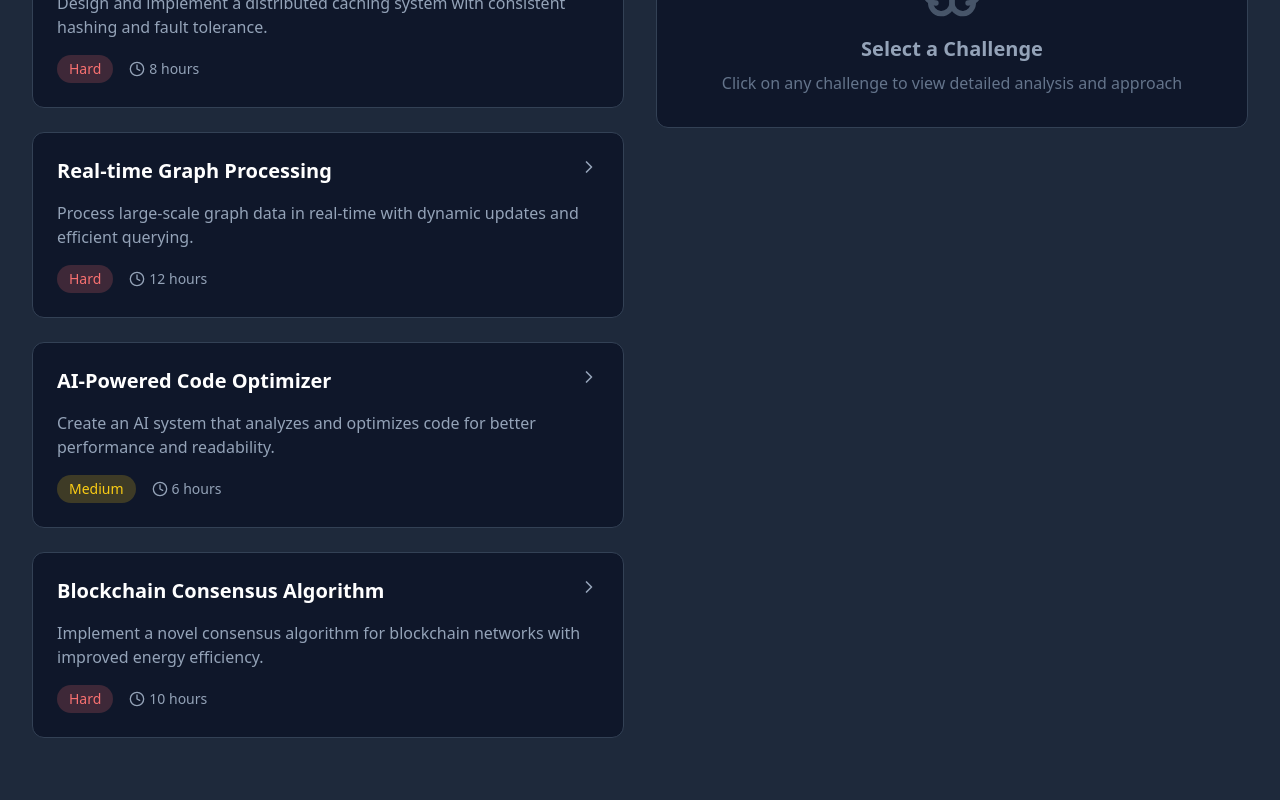
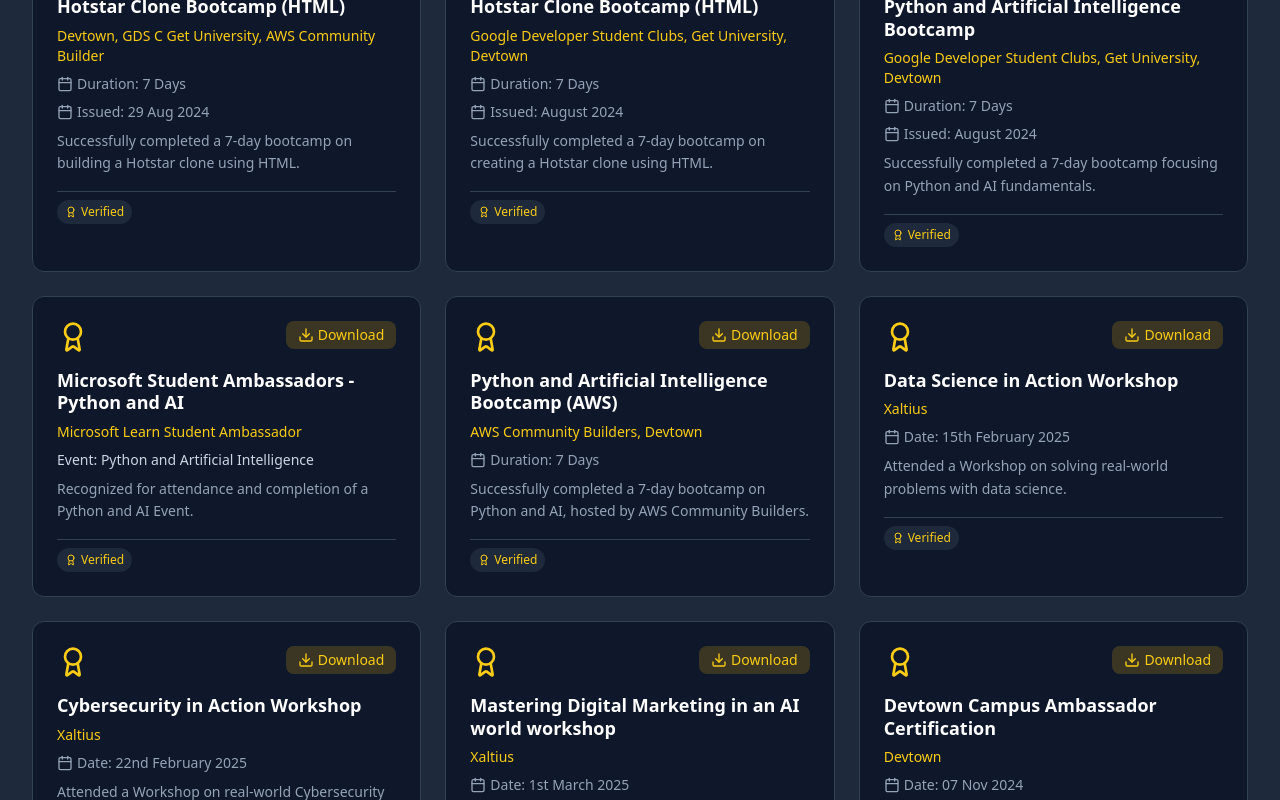
Before and after one commit to Jb-rown/brown-ouma-showcase, a React (Vite) app: page / in a window 1280 px wide. Shown: the part 3860-4660 px from the top of the page. Built offline with nearby package versions, Linux system fonts and the light colour scheme.

Commit message:
Add Certificate section
Added a Certificate section after the Projects section, including all provided certificates with download functionality.

```diff
--- /dev/null
+++ b/src/components/CertificatesSection.tsx
@@ -0,0 +1,177 @@
+
+import React from 'react';
+import { Download, Award, Calendar, ExternalLink } from 'lucide-react';
+
+const CertificatesSection = () => {
+  const certificates = [
+    {
+      id: 1,
+      title: 'Hotstar Clone Bootcamp (HTML)',
+      issuer: 'Devtown, GDS C Get University, AWS Community Builder',
+      duration: '7 Days',
+      issued: '29 Aug 2024',
+      description: 'Successfully completed a 7-day bootcamp on building a Hotstar clone using HTML.',
+      downloadUrl: '#'
+    },
+    {
+      id: 2,
+      title: 'Hotstar Clone Bootcamp (HTML)',
+      issuer: 'Google Developer Student Clubs, Get University, Devtown',
+      duration: '7 Days',
+      issued: 'August 2024',
+      description: 'Successfully completed a 7-day bootcamp on creating a Hotstar clone using HTML.',
+      downloadUrl: '#'
+    },
+    {
+      id: 3,
+      title: 'Python and Artificial Intelligence Bootcamp',
+      issuer: 'Google Developer Student Clubs, Get University, Devtown',
+      duration: '7 Days',
+      issued: 'August 2024',
+      description: 'Successfully completed a 7-day bootcamp focusing on Python and AI fundamentals.',
+      downloadUrl: '#'
+    },
+    {
+      id: 4,
+      title: 'Microsoft Student Ambassadors - Python and AI',
+      issuer: 'Microsoft Learn Student Ambassador',
+      event: 'Python and Artificial Intelligence',
+      description: 'Recognized for attendance and completion of a Python and AI Event.',
+      downloadUrl: '#'
+    },
+    {
+      id: 5,
+      title: 'Python and Artificial Intelligence Bootcamp (AWS)',
+      issuer: 'AWS Community Builders, Devtown',
+      duration: '7 Days',
+      description: 'Successfully completed a 7-day bootcamp on Python and AI, hosted by AWS Community Builders.',
+      downloadUrl: '#'
+    },
+    {
+      id: 6,
+      title: 'Data Science in Action Workshop',
+      issuer: 'Xaltius',
+      date: '15th February 2025',
+      description: 'Attended a Workshop on solving real-world problems with data science.',
+      downloadUrl: '#'
+    },
+    {
+      id: 7,
+      title: 'Cybersecurity in Action Workshop',
+      issuer: 'Xaltius',
+      date: '22nd February 2025',
+      description: 'Attended a Workshop on real-world Cybersecurity case studies.',
+      downloadUrl: '#'
+    },
+    {
+      id: 8,
+      title: 'Mastering Digital Marketing in an AI world workshop',
+      issuer: 'Xaltius',
+      date: '1st March 2025',
+      description: 'Attended a workshop on digital Marketing strategies in AI-driven world.',
+      downloadUrl: '#'
+    },
+    {
+      id: 9,
+      title: 'Devtown Campus Ambassador Certification',
+      issuer: 'Devtown',
+      date: '07 Nov 2024',
+      description: 'Recognized for dedication and hardwork as a Devtown Campus Ambassador intern.',
+      downloadUrl: '#'
+    }
+  ];
+
+  return (
+    <section id="certificates" className="py-20 bg-slate-800">
+      <div className="max-w-7xl mx-auto px-4 sm:px-6 lg:px-8">
+        <div className="text-center mb-16">
+          <h2 className="text-4xl sm:text-5xl font-bold mb-4">
+            <span className="bg-gradient-to-r from-yellow-400 to-orange-400 bg-clip-text text-transparent">
+              Certifications & Achievements
+            </span>
+          </h2>
+          <p className="text-xl text-slate-400 max-w-3xl mx-auto mb-8">
+            Professional certifications and workshop completions showcasing continuous learning
+          </p>
+        </div>
+
+        <div className="grid grid-cols-1 md:grid-cols-2 lg:grid-cols-3 gap-6">
+          {certificates.map((cert, index) => (
+            <div
+              key={cert.id}
+              className="bg-slate-900 rounded-xl p-6 border border-slate-700 hover:border-yellow-500/50 transition-all duration-300 transform hover:scale-105 group"
+              style={{
+                animationDelay: `${index * 100}ms`
+              }}
+            >
+              <div className="flex items-start justify-between mb-4">
+                <Award className="w-8 h-8 text-yellow-400 flex-shrink-0" />
+                <button
+                  onClick={() => window.open(cert.downloadUrl, '_blank')}
+                  className="flex items-center px-3 py-1 bg-yellow-500/20 text-yellow-400 rounded-lg hover:bg-yellow-500/30 transition-all duration-300 text-sm"
+                >
+                  <Download className="w-4 h-4 mr-1" />
+                  Download
+                </button>
+              </div>
+
+              <h3 className="text-lg font-bold text-white mb-2 group-hover:text-yellow-400 transition-colors leading-tight">
+                {cert.title}
+              </h3>
+
+              <p className="text-yellow-400 font-medium mb-2 text-sm">
+                {cert.issuer}
+              </p>
+
+              {cert.duration && (
+                <div className="flex items-center text-slate-400 mb-2 text-sm">
+                  <Calendar className="w-4 h-4 mr-1" />
+                  Duration: {cert.duration}
+                </div>
+              )}
+
+              {cert.issued && (
+                <div className="flex items-center text-slate-400 mb-2 text-sm">
+                  <Calendar className="w-4 h-4 mr-1" />
+                  Issued: {cert.issued}
+                </div>
+              )}
+
+              {cert.date && (
+                <div className="flex items-center text-slate-400 mb-2 text-sm">
+                  <Calendar className="w-4 h-4 mr-1" />
+                  Date: {cert.date}
+                </div>
+              )}
+
+              {cert.event && (
+                <p className="text-slate-300 mb-2 text-sm">
+                  <span className="font-medium">Event:</span> {cert.event}
+                </p>
+              )}
+
+              <p className="text-slate-400 text-sm leading-relaxed mb-4">
+                {cert.description}
+              </p>
+
+              <div className="pt-2 border-t border-slate-700">
+                <span className="inline-flex items-center px-2 py-1 bg-slate-800 text-yellow-400 text-xs rounded-full">
+                  <Award className="w-3 h-3 mr-1" />
+                  Verified
+                </span>
+              </div>
+            </div>
+          ))}
+        </div>
+
+        <div className="text-center mt-12">
+          <p className="text-slate-400 text-sm">
+            All certificates are verified and can be downloaded for verification purposes
+          </p>
+        </div>
+      </div>
+    </section>
+  );
+};
+
+export default CertificatesSection;
--- a/src/pages/Index.tsx
+++ b/src/pages/Index.tsx
@@ -3,6 +3,7 @@ import React, { useEffect, useState } from 'react';
 import HeroSection from '../components/HeroSection';
 import SkillsSection from '../components/SkillsSection';
 import ProjectsSection from '../components/ProjectsSection';
+import CertificatesSection from '../components/CertificatesSection';
 import LabChallengesSection from '../components/LabChallengesSection';
 import ResumeSection from '../components/ResumeSection';
 import ContactSection from '../components/ContactSection';
@@ -13,7 +14,7 @@ const Index = () => {
 
   useEffect(() => {
     const handleScroll = () => {
-      const sections = ['hero', 'skills', 'projects', 'lab', 'resume', 'contact'];
+      const sections = ['hero', 'skills', 'projects', 'certificates', 'lab', 'resume', 'contact'];
       const scrollPosition = window.scrollY + 100;
 
       for (const section of sections) {
@@ -41,6 +42,7 @@ const Index = () => {
         <HeroSection />
         <SkillsSection />
         <ProjectsSection />
+        <CertificatesSection />
         <LabChallengesSection />
         <ResumeSection />
         <ContactSection />
```
